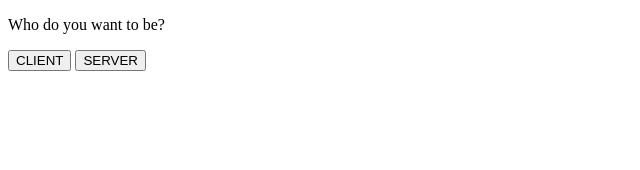
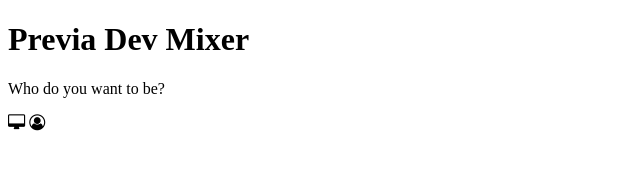
Before and after one commit to JavaLavadora/SongShoot, a plain HTML site: page index.html in a window 1280 px wide. Shown: the whole page, without its empty margins (0-640 px from the left). Drawn offline with Linux system fonts and the light colour scheme.

Commit message:
Update index.html

```diff
--- a/index.html
+++ b/index.html
@@ -3,18 +3,37 @@
 
 <head>
 	<title>Previa Dev Mixer</title>
-	<link rel="stylesheet" href="style/index.css">
+  <meta name="viewport" content="width=device-width, initial-scale=1.0">
+	<link rel="stylesheet" href="Style/index.css">
 	<link href="https://fonts.googleapis.com/css?family=Roboto" rel="stylesheet">
+  <link rel="stylesheet" href="https://cdnjs.cloudflare.com/ajax/libs/font-awesome/4.7.0/css/font-awesome.min.css">
 	<script src="https://www.gstatic.com/firebasejs/4.8.1/firebase.js"></script>
 </head>
 
 <body>
-  <p>
-    Who do you want to be?
-  </p>
 
-  <button onclick="redirectClt()">CLIENT</button>
-  <button onclick="redirectSrv()">SERVER</button>
+  <header>
+    <div class="headWrapper">
+      <h1>Previa Dev Mixer</h1>
+    </div>
+  </header>
+</div>
+</div>
+
+
+  <div class="greet-wrapper">
+    <p class="greeting">
+      Who do you want to be?
+    </p>
+  </div>
+
+
+
+  <div class=buttons>
+    <i id="button-left" onclick="redirectSrv()" class="fa fa-desktop"></i>
+    <i id="button-right" onclick="redirectClt()" class="fa fa-user-circle-o"></i>
+  </div>
+
 
 
 </body>
```
